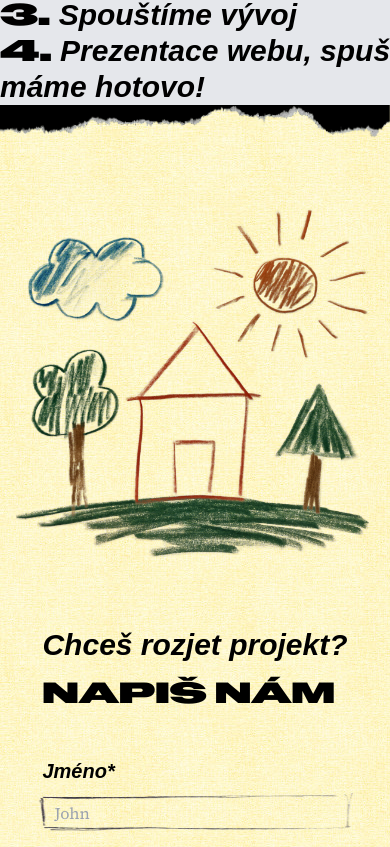
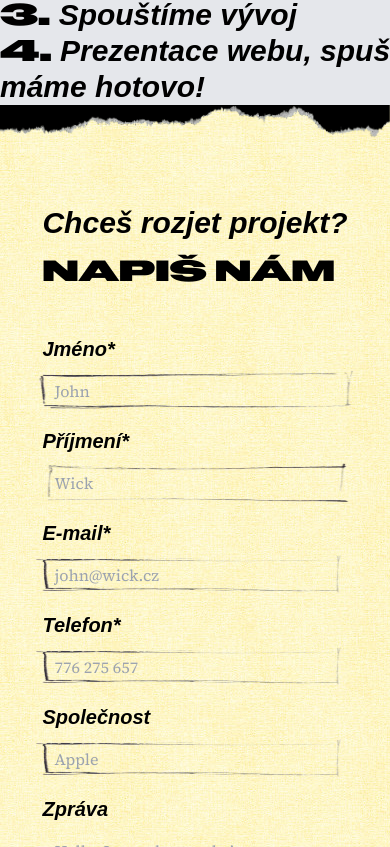
Before and after one commit to jindrahabarta/brofolio, a Next.js app: page / in a window 390 px wide. Shown: the part 5357-6204 px from the top of the page. Built offline with nearby package versions, Linux system fonts and the light colour scheme; a web font is replaced by a local one.

Commit message:
contact gif

```diff
--- a/src/app/_components/Sections/Contact/Contact.tsx
+++ b/src/app/_components/Sections/Contact/Contact.tsx
@@ -102,10 +102,10 @@ const Contact = () => {
                 height={318}
                 className='relative top-[-2px]'
             />
-            <div className='w-full flex flex-col lg:flex-row-reverse justify-evenly items-center gap-16 lg:gap-8 px-4 sm:px-8 py-16'>
+            <div className='w-full flex flex-col-reverse lg:flex-row-reverse justify-evenly items-center gap-16 lg:gap-8 px-4 sm:px-8 py-16'>
                 <div className='flex-1 sm:max-w-xl'>
                     <Image
-                        src='/images/contact/drawing1.png'
+                        src='/images/contact/ContactGif2.gif'
                         width={600}
                         height={600}
                         alt='Contact form'
```
Also changed, not shown: public/images/contact/ContactGif1.gif (added), public/images/contact/ContactGif2.gif (added).
